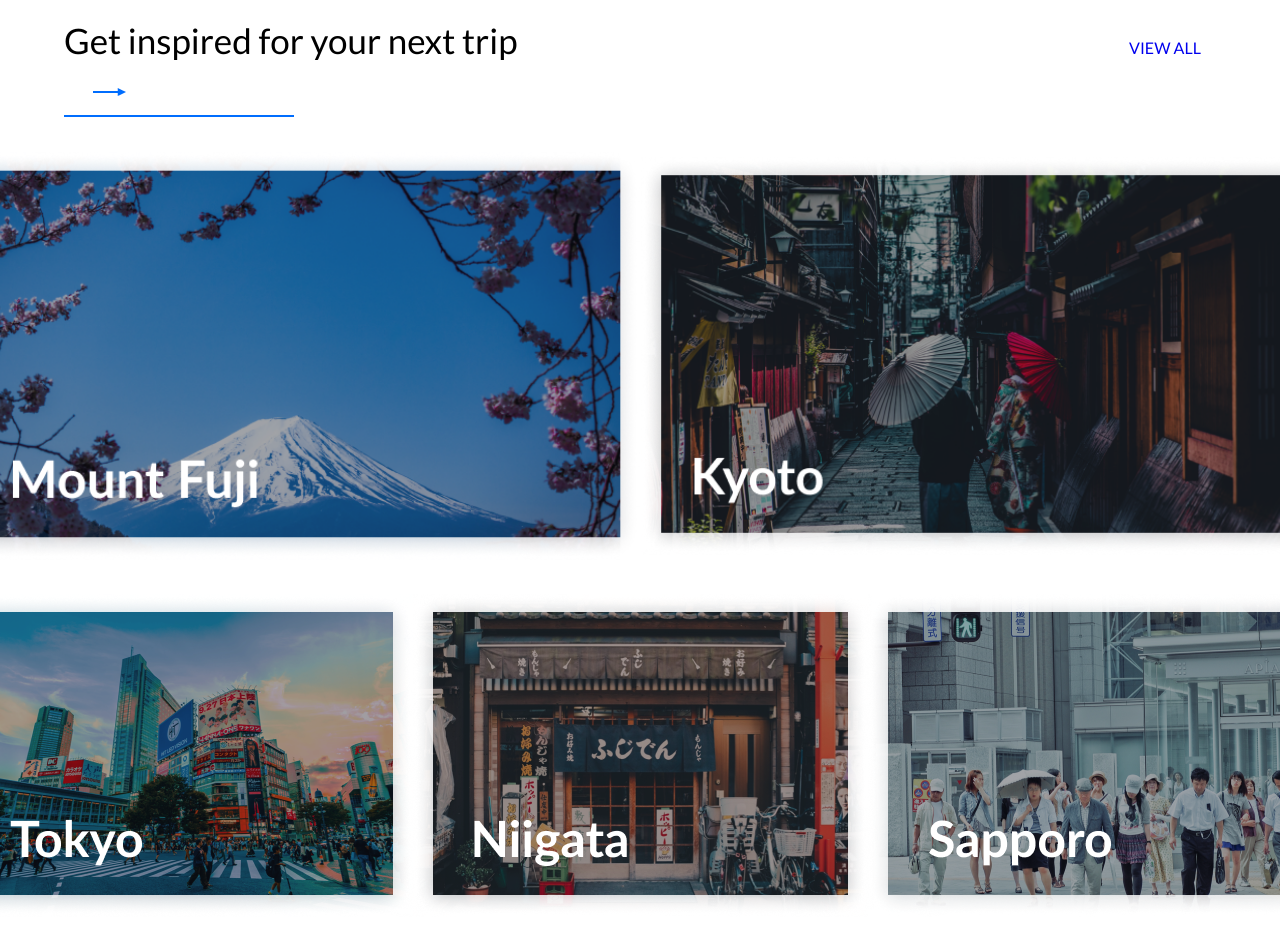
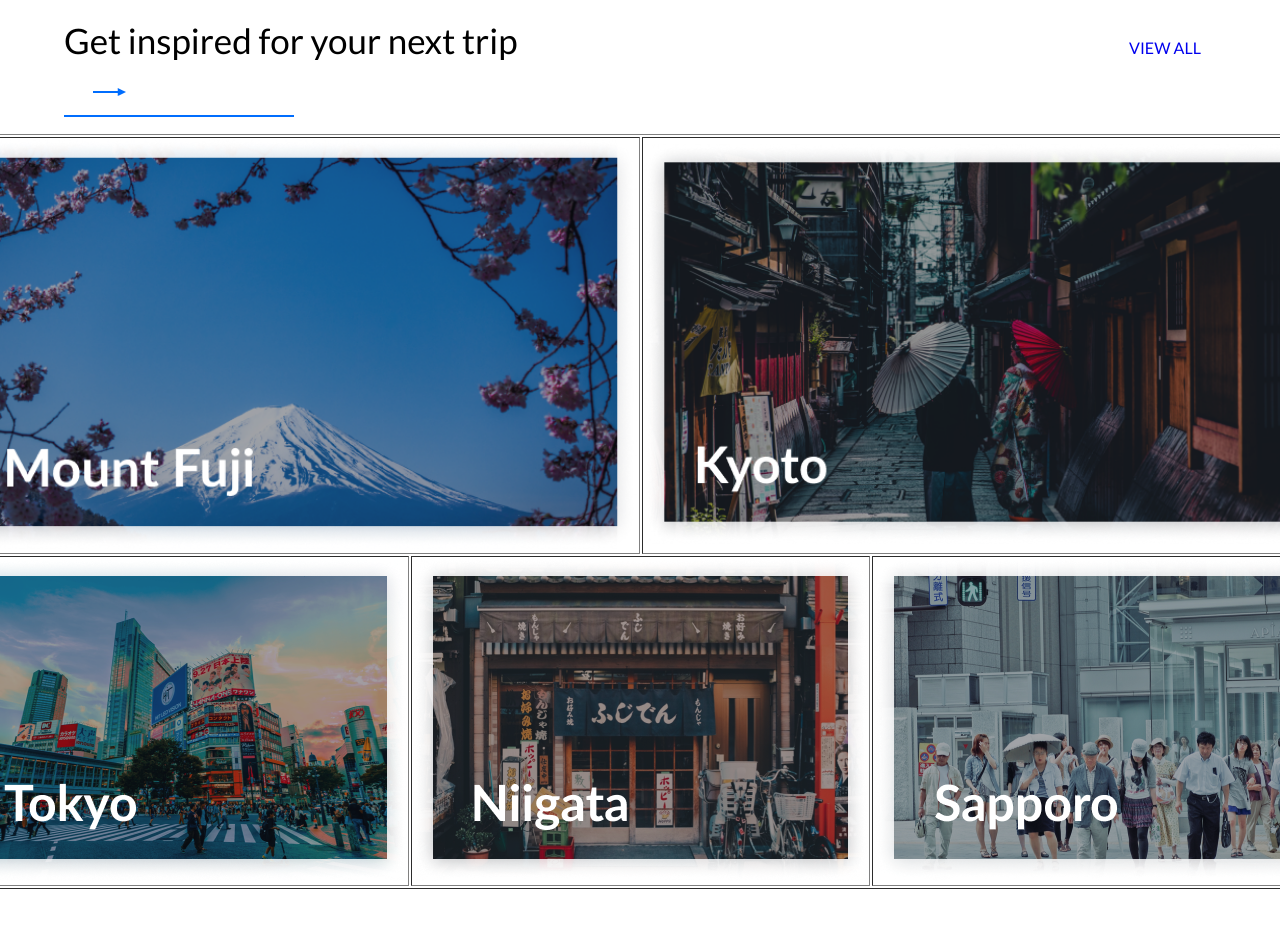
Before and after one commit to kejfad2820/turanov, a plain HTML site: page Работа/travel-landing/index.html in a window 1280 px wide. Shown: the part 1420-2354 px from the top of the page. After the commit the page ends 2309 px from the top, so only its background shows below. Drawn offline with Linux system fonts and the light colour scheme.

Commit message:
Update index.html

```diff
--- a/Работа/travel-landing/index.html
+++ b/Работа/travel-landing/index.html
@@ -158,10 +158,9 @@
 			</div>
 
 			<div class="inspired-library">
-				<table class="inspired-images"
-				border="0" cellspacing="0" cellpadding="0">
+				<table class="inspired-table" border="1px solid #000">
 
-					<tr id="header">
+					<tr>
 						<th colspan="2">
 							<img src="1.png"
 							class="library-img-1">
@@ -173,16 +172,16 @@
 						</th>
 					</tr>
 
-					<tr id="footer">
-						<th colspan="1" width="100%">
+					<tr>
+						<th>
 							<img src="3.png" class="library-img-3">
 						</th>
 
-						<th colspan="2" width="100%">
+						<th colspan="2" width="33.333%">
 							<img src="4.png" class="library-img-4">
 						</th>
 
-						<th colspan="1" width="100%">
+						<th>
 							<img src="5.png" class="library-img-5">
 						</th>
 					</tr>
```
